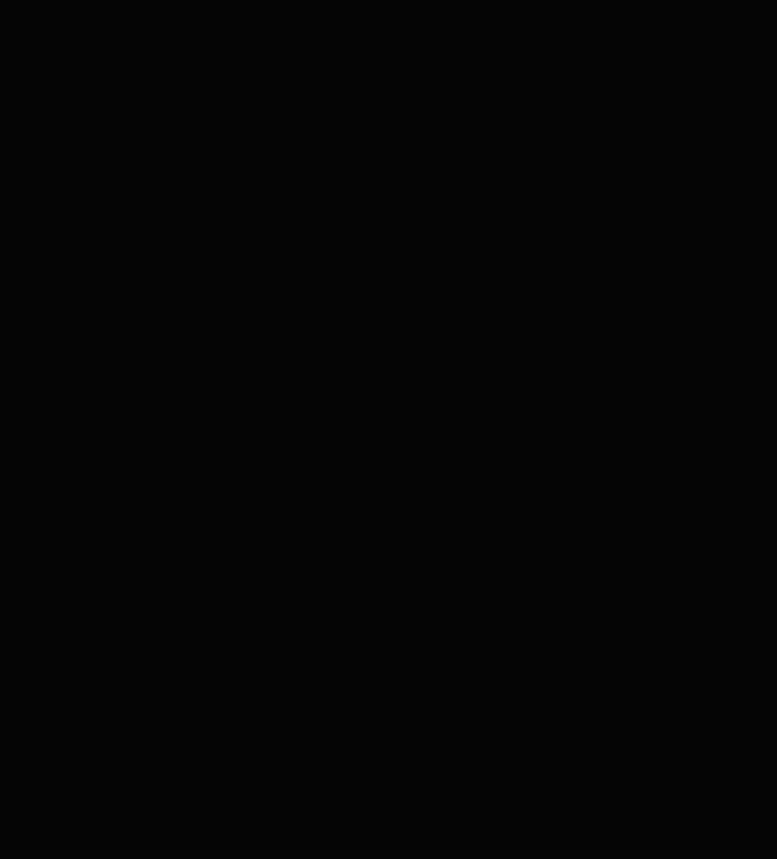
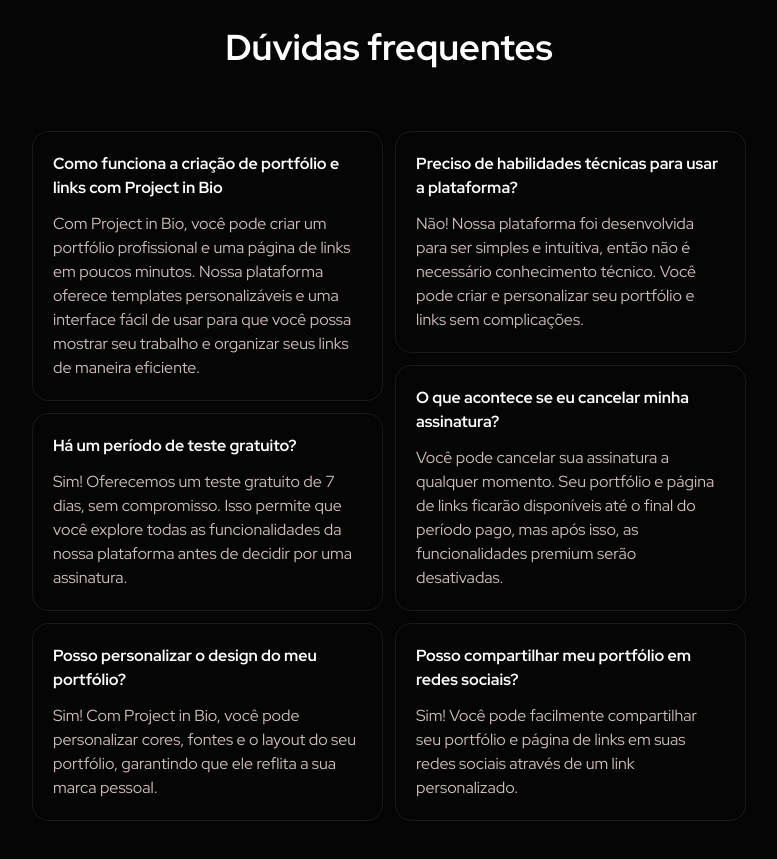
Before and after one commit to artherp/project-in-bio, a Next.js app: page / in a window 1280 px wide. Shown: the part 2380-3239 px from the top of the page, without its empty margins (251-1028 px from the left). Before the commit the page ends 2407 px from the top, so only its background shows below. Built offline with nearby package versions, Linux system fonts and the light colour scheme.

Commit message:
finalizing landing page

```diff
--- /dev/null
+++ b/app/components/landing-page/faq.tsx
@@ -0,0 +1,73 @@
+const faqItems = [
+    {
+        title: "Como funciona a criação de portfólio e links com Project in Bio",
+        description:
+            "Com Project in Bio, você pode criar um portfólio profissional e uma página de links em poucos minutos. Nossa plataforma oferece templates personalizáveis e uma interface fácil de usar para que você possa mostrar seu trabalho e organizar seus links de maneira eficiente.",
+    },
+    {
+        title: "Há um período de teste gratuito?",
+        description:
+            "Sim! Oferecemos um teste gratuito de 7 dias, sem compromisso. Isso permite que você explore todas as funcionalidades da nossa plataforma antes de decidir por uma assinatura.",
+    },
+    {
+        title: "Posso personalizar o design do meu portfólio?",
+        description:
+            "Sim! Com Project in Bio, você pode personalizar cores, fontes e o layout do seu portfólio, garantindo que ele reflita a sua marca pessoal.",
+    },
+    {
+        title: "Preciso de habilidades técnicas para usar a plataforma?",
+        description:
+            "Não! Nossa plataforma foi desenvolvida para ser simples e intuitiva, então não é necessário conhecimento técnico. Você pode criar e personalizar seu portfólio e links sem complicações.",
+    },
+    {
+        title: "O que acontece se eu cancelar minha assinatura?",
+        description:
+            "Você pode cancelar sua assinatura a qualquer momento. Seu portfólio e página de links ficarão disponíveis até o final do período pago, mas após isso, as funcionalidades premium serão desativadas.",
+    },
+    {
+        title: "Posso compartilhar meu portfólio em redes sociais?",
+        description:
+            "Sim! Você pode facilmente compartilhar seu portfólio e página de links em suas redes sociais através de um link personalizado.",
+    },
+];
+export default function FAQ() {
+    return (
+        <div className="my-20 flex flex-col items-center gap-16">
+            <h3 className="text-4xl font-bold text-white">Dúvidas frequentes</h3>
+            <div className="flex gap-3">
+                <div className="flex flex-col gap-3">
+                    {faqItems.slice(0, Math.ceil(faqItems.length / 2)).map((item) => (
+                        <FAQItem
+                            key={item.title}
+                            title={item.title}
+                            description={item.description}
+                        />
+                    ))}
+                </div>
+                <div className="flex flex-col gap-3">
+                    {faqItems.slice(Math.ceil(faqItems.length / 2)).map((item) => (
+                        <FAQItem
+                            key={item.title}
+                            title={item.title}
+                            description={item.description}
+                        />
+                    ))}
+                </div>
+            </div>
+        </div>
+    );
+}
+function FAQItem({
+    title,
+    description,
+}: {
+    title: string;
+    description: string;
+}) {
+    return (
+        <div className="w-[351px] h-min flex flex-col gap-3 p-5 rounded-2xl border border-border-primary bg-background-primary">
+            <p className="font-bold text-white">{title}</p>
+            <p className="text-content-body">{description}</p>
+        </div>
+    );
+}
--- a/app/page.tsx
+++ b/app/page.tsx
@@ -3,6 +3,7 @@
 import Header from "./components/landing-page/header";
 import VideoExplanation from "./components/landing-page/video-explanation";
 import Pricing from "./components/landing-page/pricing";
+import FAQ from "./components/landing-page/faq";
 export default function Home() {
   return (
     <div className="max-w-7xl mx-auto ">
@@ -11,6 +12,7 @@
       <Hero />
       <VideoExplanation />
       <Pricing />
+      <FAQ />
     </div>
   );
 }
```
